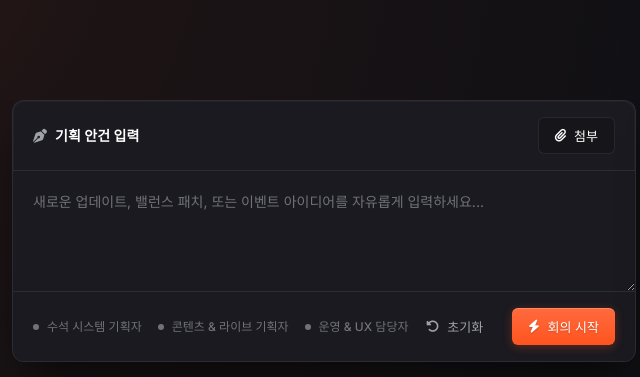
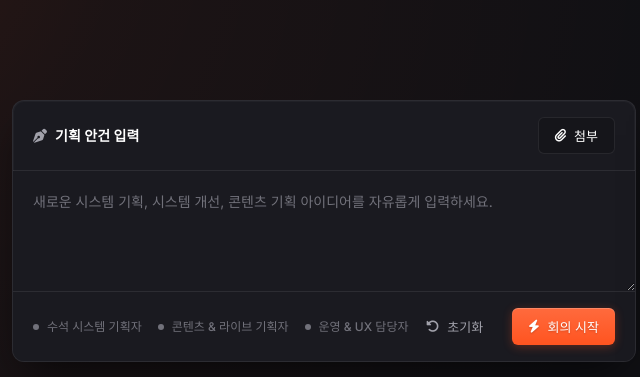
Before and after one commit to light4860-ux/ai-meeting-room, a website built with Vite: page index.html in a window 1280 px wide. Shown: the top 377 px of the page, 296-936 px from the left. Built offline with nearby package versions, Linux system fonts and the light colour scheme.

Commit message:
UI 수정: 기획 안건 디폴트 플레이스홀더 문구 변경

```diff
--- a/index.html
+++ b/index.html
@@ -61,7 +61,7 @@
               <button class="action-btn outline"><i class="fa-solid fa-paperclip"></i> 첨부</button>
             </div>
           </div>
-          <textarea id="agenda-input" class="agenda-textarea" placeholder="새로운 업데이트, 밸런스 패치, 또는 이벤트 아이디어를 자유롭게 입력하세요..."></textarea>
+          <textarea id="agenda-input" class="agenda-textarea" placeholder="새로운 시스템 기획, 시스템 개선, 콘텐츠 기획 아이디어를 자유롭게 입력하세요."></textarea>
 
           <div class="execution-bar">
             <div class="step-indicator" id="step-indicator">
```
